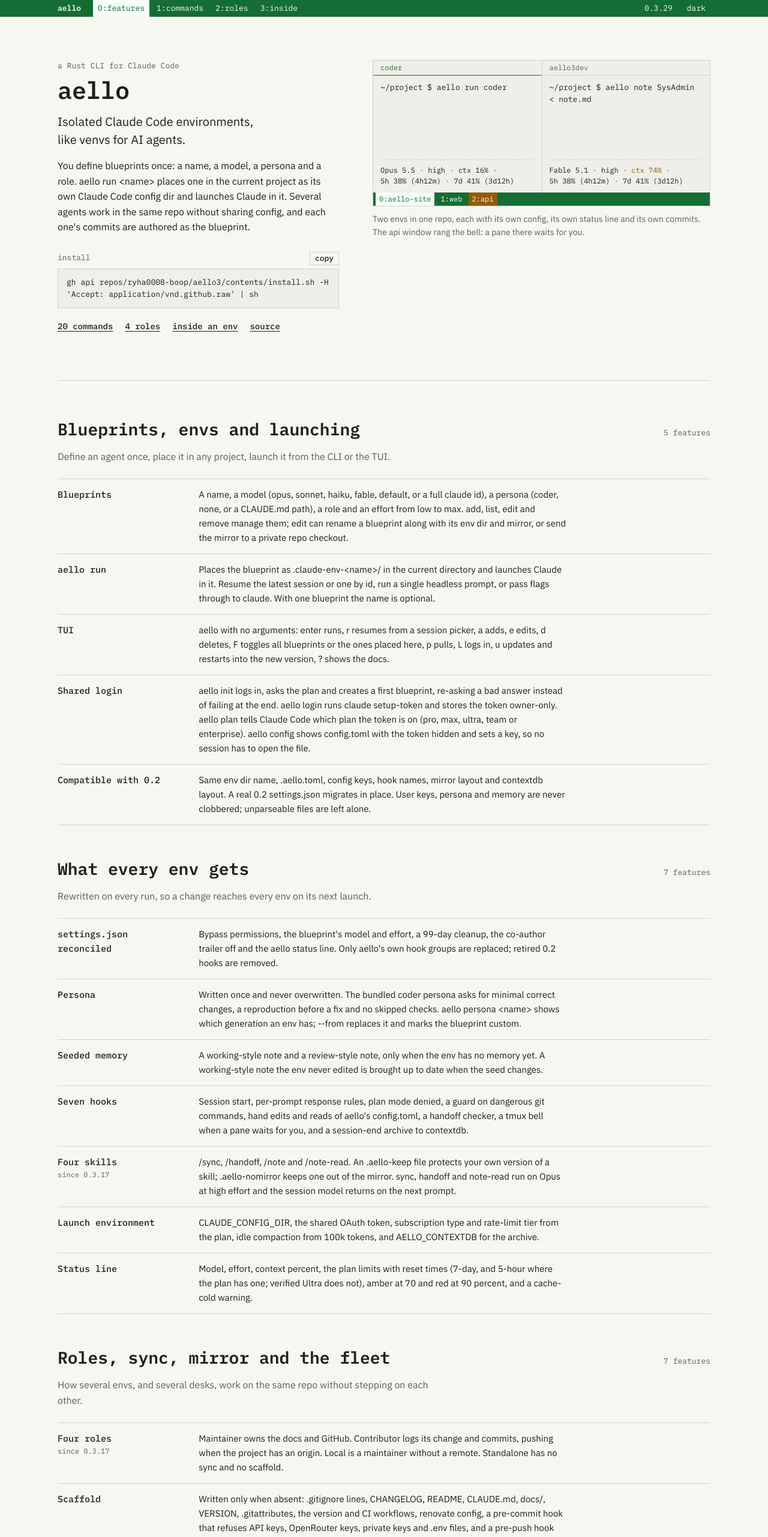
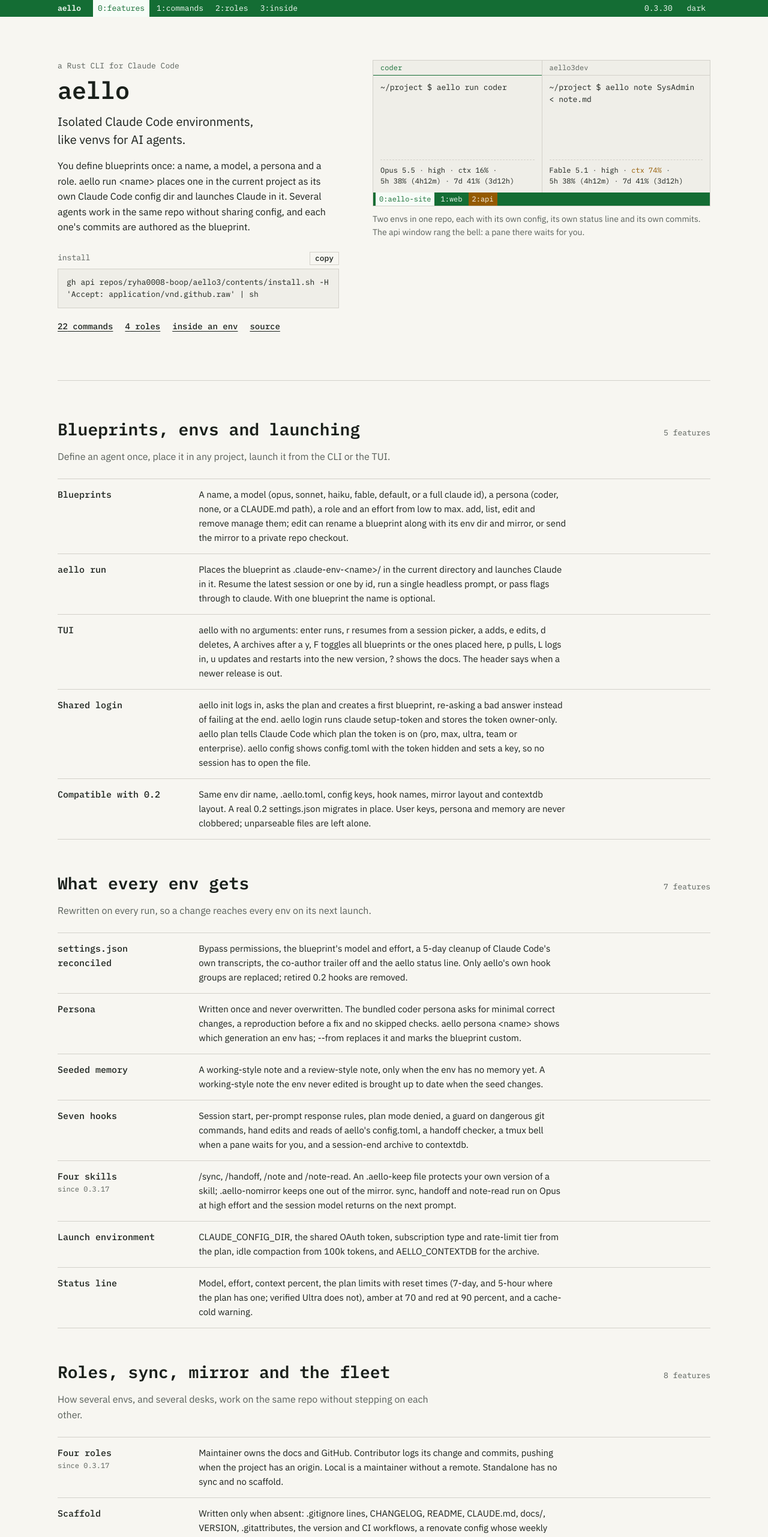
Before and after one commit to ryha0008-boop/aello-site, a Next.js app: page / in a window 1280 px wide. Shown: the top 2563 px of the page at 60% size. Built offline with nearby package versions, Linux system fonts and the light colour scheme.

Commit message:
content: aello 0.3.30, search and prune, update notice, 5-day retention
Env: aello3dev

```diff
--- a/src/content/aello.ts
+++ b/src/content/aello.ts
@@ -2,7 +2,7 @@
 // subcommand's help, the hook table, the TUI key hints and the status line of
 // Compiled from aello's help, hooks, skills and status line; `version` is the released one. Update here, not in the pages.
 
-export const version = "0.3.29";
+export const version = "0.3.30";
 
 export const site = {
   name: "aello",
@@ -38,7 +38,7 @@ export const groups: FeatureGroup[] = [
       },
       {
         title: "TUI",
-        body: "aello with no arguments: enter runs, r resumes from a session picker, a adds, e edits, d deletes, F toggles all blueprints or the ones placed here, p pulls, L logs in, u updates and restarts into the new version, ? shows the docs.",
+        body: "aello with no arguments: enter runs, r resumes from a session picker, a adds, e edits, d deletes, A archives after a y, F toggles all blueprints or the ones placed here, p pulls, L logs in, u updates and restarts into the new version, ? shows the docs. The header says when a newer release is out.",
       },
       {
         title: "Shared login",
@@ -57,7 +57,7 @@ export const groups: FeatureGroup[] = [
     features: [
       {
         title: "settings.json reconciled",
-        body: "Bypass permissions, the blueprint's model and effort, a 99-day cleanup, the co-author trailer off and the aello status line. Only aello's own hook groups are replaced; retired 0.2 hooks are removed.",
+        body: "Bypass permissions, the blueprint's model and effort, a 5-day cleanup of Claude Code's own transcripts, the co-author trailer off and the aello status line. Only aello's own hook groups are replaced; retired 0.2 hooks are removed.",
       },
       {
         title: "Persona",
@@ -98,7 +98,7 @@ export const groups: FeatureGroup[] = [
       },
       {
         title: "Scaffold",
-        body: "Written only when absent: .gitignore lines, CHANGELOG, README, CLAUDE.md, docs/, VERSION, .gitattributes, the version and CI workflows, renovate config, a pre-commit hook that refuses API keys, OpenRouter keys, private keys and .env files, and a pre-push hook that refuses a push to a public repo while the tree holds private IPs, email addresses, home paths, credentials or keys; both upgraded in place when aello ships a newer one.",
+        body: "Written only when absent: .gitignore lines, CHANGELOG, README, CLAUDE.md, docs/, VERSION, .gitattributes, the version and CI workflows, a renovate config whose weekly minor and patch PR merges itself once CI passes, a pre-commit hook that refuses API keys, OpenRouter keys, private keys and .env files, and a pre-push hook that refuses a push to a public repo while the tree holds private IPs, email addresses, home paths, credentials or keys; both upgraded in place when aello ships a newer one.",
       },
       {
         title: "/sync",
@@ -119,8 +119,13 @@ export const groups: FeatureGroup[] = [
         body: "/handoff writes <name>.HANDOFF.md capped at 400 words. The next fresh session gets it at boot and the file is removed.",
       },
       {
+        title: "Session archive",
+        body: "Every session's transcript is archived to contextdb when it ends. aello search <text> finds what any past session of any env said, newest first, with who said it and the transcript's path; aello prune <days> deletes archived sessions older than that, after showing how much it is.",
+        since: "0.3.30",
+      },
+      {
         title: "Self-maintenance",
-        body: "aello update installs the newest release verified against SHA256SUMS, aello docs prints the bundled guide, reference, skills, troubleshooting and upgrading pages, aello completions covers five shells. Every push to aello's main releases a new version.",
+        body: "aello update installs the newest release verified against SHA256SUMS; aello run and the TUI header say when a newer one is out, asking GitHub at most once a day. aello docs prints the bundled guide, reference, skills, troubleshooting and upgrading pages, aello completions covers five shells. Every push to aello's main releases a new version.",
       },
     ],
   },
@@ -206,6 +211,16 @@ export const commands: Command[] = [
     name: "persona",
     summary: "Show a placed env's persona generation, or replace the persona with --from; the blueprint becomes custom.",
     usage: "aello persona <name> [--from FILE] [--project DIR]",
+  },
+  {
+    name: "search",
+    summary: "Search the archived session transcripts in contextdb for a text, newest session first.",
+    usage: "aello search <text>",
+  },
+  {
+    name: "prune",
+    summary: "Delete archived sessions older than DAYS days from contextdb. Claude Code's own transcripts stay.",
+    usage: "aello prune <days> [--yes]",
   },
   {
     name: "docs",
@@ -401,7 +416,7 @@ export const statusLine = {
 export const envSettings: string[] = [
   "permissions.defaultMode = bypassPermissions",
   "model and effortLevel from the blueprint",
-  "cleanupPeriodDays = 99",
+  "cleanupPeriodDays = 5",
   "includeCoAuthoredBy = false",
   "statusLine runs aello statusline",
   "only aello's own hook groups are replaced; yours are kept",
@@ -418,6 +433,7 @@ export const commandGroups: { label: string; commands: string[] }[] = [
   { label: "run", commands: ["run"] },
   { label: "login and config", commands: ["init", "login", "plan", "config"] },
   { label: "across envs and desks", commands: ["note", "mirror", "pull", "restore", "persona"] },
+  { label: "session archive", commands: ["search", "prune"] },
   { label: "aello itself", commands: ["docs", "update", "completions", "statusline"] },
 ];
 
```
